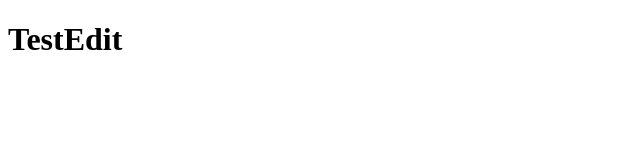
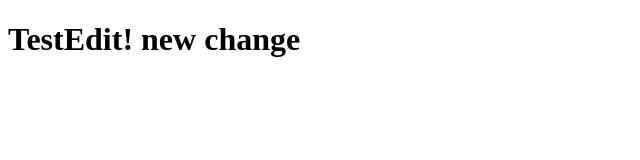
Before and after one commit to antocodarr/testEdit, a plain HTML site: page WebContent/index.html in a window 1280 px wide. Shown: the whole page, without its empty margins (0-640 px from the left). Drawn offline with Linux system fonts and the light colour scheme.

Commit message:
new change

```diff
--- a/WebContent/index.html
+++ b/WebContent/index.html
@@ -5,6 +5,6 @@
 <title>Insert title here</title>
 </head>
 <body>
-<h1>TestEdit</h1>
+<h1>TestEdit! new change</h1>
 </body>
 </html>
```
